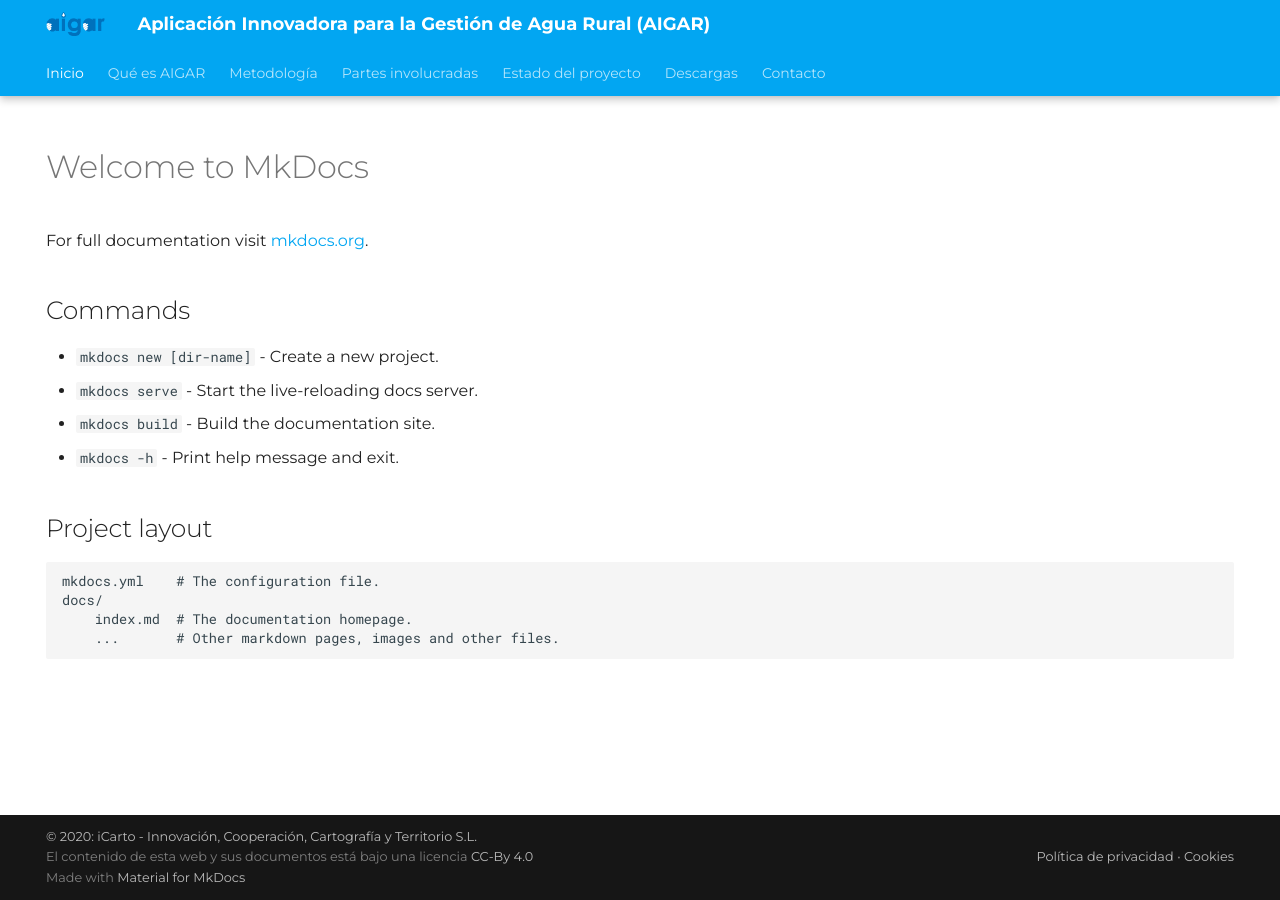
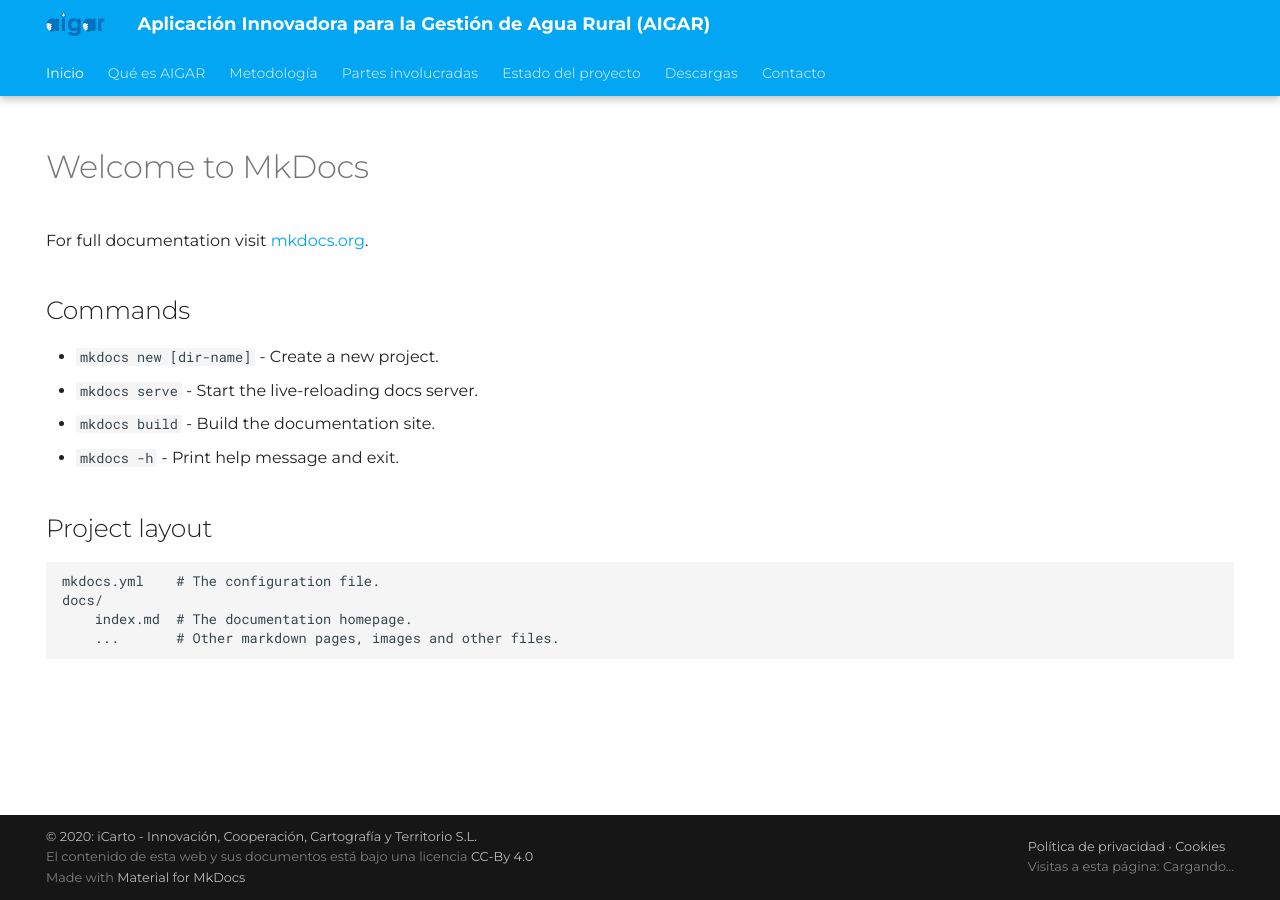
Before and after one commit to Celiamf/aigar-website, an MkDocs documentation site: the page built from docs/index.md, in a window 1280 px wide. Built offline with MkDocs 1.6.1 and Material for MkDocs 9.7.7, drawn with Linux system fonts in a browser that asks for light colours.

Commit message:
Implement visit counter with countAPI

```diff
--- /dev/null
+++ b/docs/assets/javascript/visitor_counter.js
@@ -0,0 +1,13 @@
+(function () {
+  const countApiUrl = "https://api.countapi.xyz/hit";
+  const url = countApiUrl + window.location.pathname;
+
+  console.log(countApiUrl, window.location.pathname, url);
+
+  fetch(url)
+    .then((response) => response.json())
+    .then((data) => {
+      document.getElementById("page-views").textContent = data.value;
+    })
+    .catch((error) => console.error("Error al obtener las visitas:", error));
+})();
--- a/mkdocs.yml
+++ b/mkdocs.yml
@@ -33,6 +33,9 @@
 extra_css:
   - assets/stylesheets/extra.css
 
+extra_javascript:
+  - assets/javascript/visitor_counter.js
+
 plugins: []
 
 markdown_extensions:
--- a/overrides/partials/footer.html
+++ b/overrides/partials/footer.html
@@ -26,9 +26,14 @@
         </div>
       </div>
       <div class="md-copyright">
-        <a href="../privacy/">Política de privacidad</a> •
-        <a href="../cookies/">Cookies</a>
+        <a href="./privacy/">Política de privacidad</a> •
+        <a href="./cookies/">Cookies</a>
+        <div class="md-footer-meta__counter">
+          Visitas a esta página: <span id="page-views">Cargando...</span>
+        </div>
       </div>
     </div>
   </div>
 </footer>
+<meta name="site-url" content="{{ config.site_url }}" />
+<script src="{{ base_url }}/assets/javascript/visitor_counter.js"></script>
```
